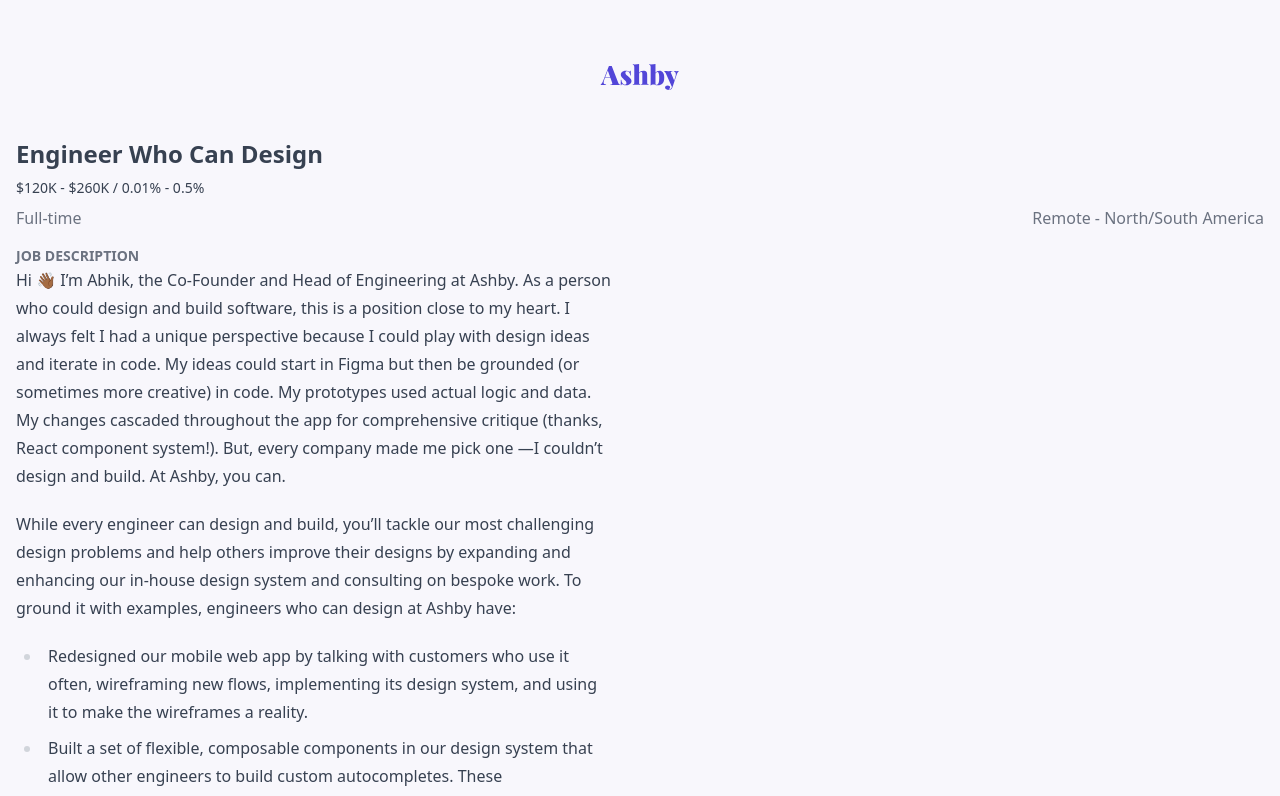
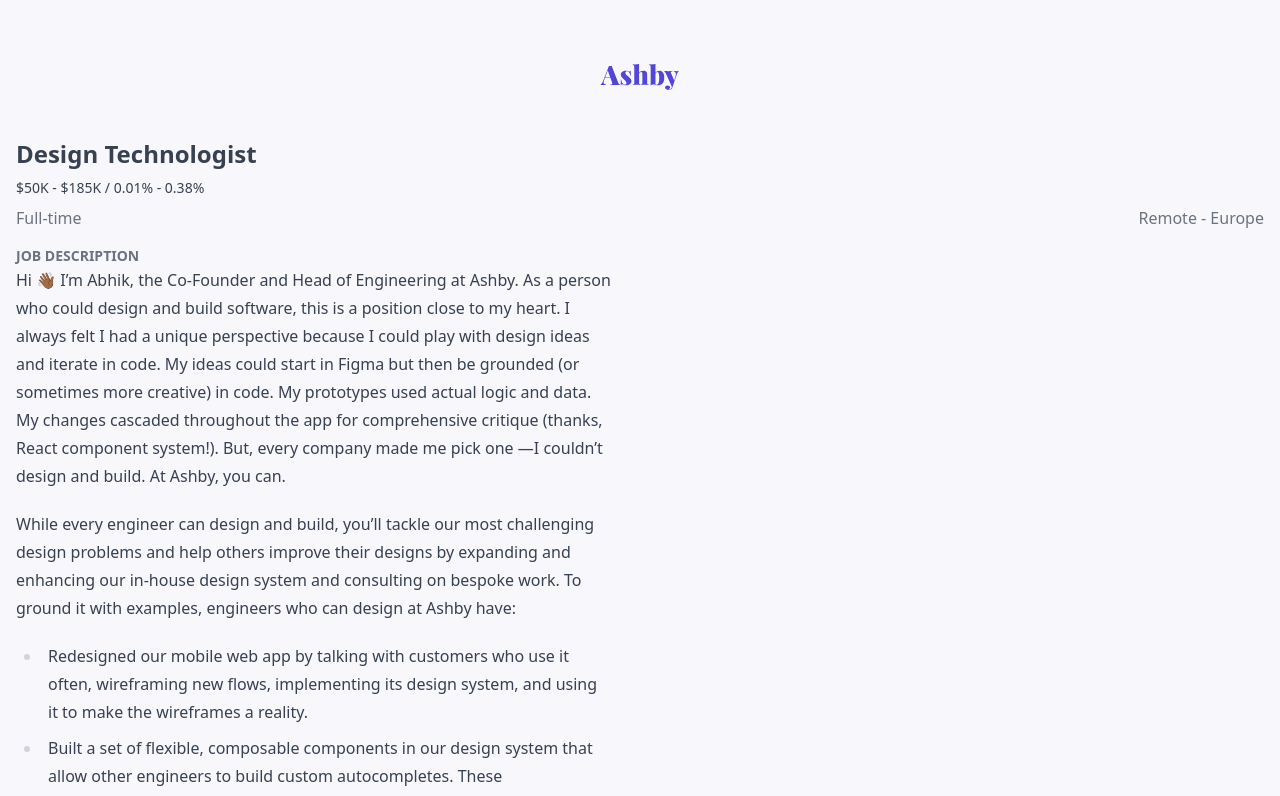
Before and after one commit to monishkumar7/ashby-applicant-experience, a React (Vite) app: page /opportunity/design-technologist-europe in a window 1280 px wide. Shown: the top 796 px of the page. Built offline with nearby package versions, Linux system fonts and the light colour scheme.

Commit message:
fix flow

```diff
--- a/src/components/JobDetailsMobile.tsx
+++ b/src/components/JobDetailsMobile.tsx
@@ -1,11 +1,18 @@
-export default function JobDetailsMobile() {
+import { JobListingProps } from '../types/JobListing.types';
+
+export default function JobDetailsMobile({
+  title,
+  salary,
+  type,
+  location
+}: JobListingProps) {
   return (
     <div className="flex flex-col py-4 space-y-2">
-      <p className="font-bold text-2xl">Engineer Who Can Design</p>
-      <p className="font-medium text-sm">$120K - $260K / 0.01% - 0.5%</p>
+      <p className="font-bold text-2xl">{title}</p>
+      <p className="font-medium text-sm">{salary}</p>
       <p className="flex justify-between text-gray-500">
-        <span>Full-time</span>
-        <span>Remote - North/South America</span>
+        <span>{type}</span>
+        <span>{location}</span>
       </p>
     </div>
   );
--- a/src/main.tsx
+++ b/src/main.tsx
@@ -7,6 +7,7 @@
 import JobDescription from './pages/JobDescription';
 import Opportunities from './pages/Opportunities';
 import JobApplication from './pages/JobApplication';
+import ApplicationSuccess from './pages/ApplicationSuccess';
 
 const router = createBrowserRouter([
   {
@@ -21,6 +22,10 @@
   {
     path: 'opportunity/:name/application',
     element: <JobApplication />
+  },
+  {
+    path: 'opportunity/:name/application/success',
+    element: <ApplicationSuccess />
   }
 ]);
 
--- /dev/null
+++ b/src/pages/ApplicationSuccess.tsx
@@ -0,0 +1,22 @@
+import { useParams } from 'react-router-dom';
+
+import { jobListings } from '../data/jobListings';
+import JobDetailsMobile from '../components/JobDetailsMobile';
+import Layout from '../components/layout/Layout';
+
+export default function ApplicationSuccess() {
+  const { name } = useParams();
+  const jobDetails = jobListings.find((jobListing) => jobListing.slug === name);
+  return (
+    <Layout>
+      <JobDetailsMobile
+        title={jobDetails?.title}
+        salary={jobDetails?.salary}
+        type={jobDetails?.type}
+        location={jobDetails?.location}
+      />
+      Thank you for submitting your application. We will be in touch if we see a
+      fit
+    </Layout>
+  );
+}
--- a/src/pages/JobApplication.tsx
+++ b/src/pages/JobApplication.tsx
@@ -1,6 +1,7 @@
+import { useState } from 'react';
 import { Formik, Form } from 'formik';
 import * as Yup from 'yup';
-import { Link, useParams } from 'react-router-dom';
+import { Link, Navigate, useLocation } from 'react-router-dom';
 
 import JobDetailsMobile from '../components/JobDetailsMobile';
 import Layout from '../components/layout/Layout';
@@ -11,15 +12,27 @@
 import FileUpload from '../components/utilities/FileUpload';
 
 export default function JobApplication() {
-  const { name } = useParams();
+  const [formSubmitted, setFormSubmitted] = useState(false);
+  const location = useLocation();
+  const jobDetails = location.state.jobDetails;
+
+  if (formSubmitted)
+    return (
+      <Navigate to={`/opportunity/${jobDetails.slug}/application/success`} />
+    );
 
   return (
     <Layout>
-      <JobDetailsMobile />
+      <JobDetailsMobile
+        title={jobDetails?.title}
+        salary={jobDetails?.salary}
+        type={jobDetails?.type}
+        location={jobDetails?.location}
+      />
       <div className="flex">
         <Link
           className="p-1 rounded text-center bg-ashby-100 border-[0.5px] border-ashby-700 text-ashby-700 w-full"
-          to={`/opportunity/${name}`}
+          to={`/opportunity/${jobDetails.slug}`}
         >
           View Job Description
         </Link>
@@ -50,6 +63,7 @@
         })}
         onSubmit={(values) => {
           console.log('Submitting', values);
+          setFormSubmitted(true);
         }}
       >
         <Form className="flex flex-col">
--- a/src/pages/JobDescription.tsx
+++ b/src/pages/JobDescription.tsx
@@ -2,6 +2,7 @@
 import ReactMarkdown from 'react-markdown';
 import { Link, useParams } from 'react-router-dom';
 
+import { jobListings } from '../data/jobListings';
 import JobDetailsMobile from '../components/JobDetailsMobile';
 import Layout from '../components/layout/Layout';
 import jobDescriptionFile from '../data/engineer-who-can-design.md';
@@ -9,6 +10,7 @@
 export default function JobDescription() {
   const [jobDescriptionText, setJobDescriptionText] = useState('');
   const { name } = useParams();
+  const jobDetails = jobListings.find((jobListing) => jobListing.slug === name);
 
   useEffect(() => {
     fetch(jobDescriptionFile)
@@ -18,10 +20,15 @@
 
   return (
     <Layout>
-      <JobDetailsMobile />
+      <JobDetailsMobile
+        title={jobDetails?.title}
+        salary={jobDetails?.salary}
+        type={jobDetails?.type}
+        location={jobDetails?.location}
+      />
       <h2 className="section-header">Job Description</h2>
       <ReactMarkdown className="prose" children={jobDescriptionText} />
-      <Link to={`/opportunity/${name}/application`}>
+      <Link to={`/opportunity/${name}/application`} state={{ jobDetails }}>
         <button className="bg-ashby-700 text-white w-full py-1 rounded">
           Apply for this Job
         </button>
```
Also changed, not shown: src/types/JobListing.types.ts (+6 -6 lines).
